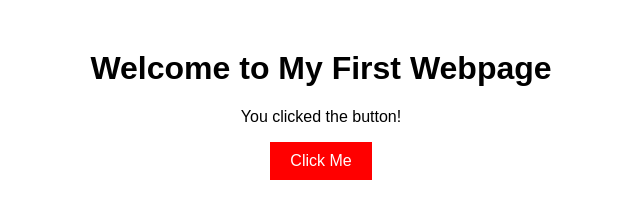
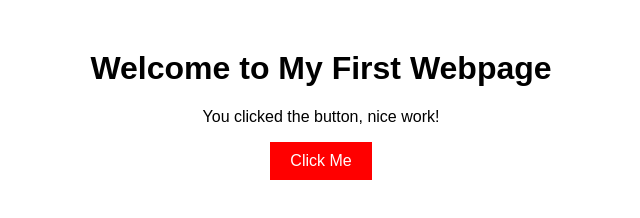
Before and after one commit to mikethomasux/testing, a plain HTML site: page index.html in a window 1280 px wide. Both pictures are taken after a click on the button "Click Me". Shown: the whole page, without its empty margins (319-959 px from the left). Drawn offline with Linux system fonts and the light colour scheme.

Commit message:
Update index.html

```diff
--- a/index.html
+++ b/index.html
@@ -31,7 +31,7 @@
 
     <script>
         function changeText() {
-            document.getElementById("message").innerText = "You clicked the button!";
+            document.getElementById("message").innerText = "You clicked the button, nice work!";
         }
     </script>
 
```
